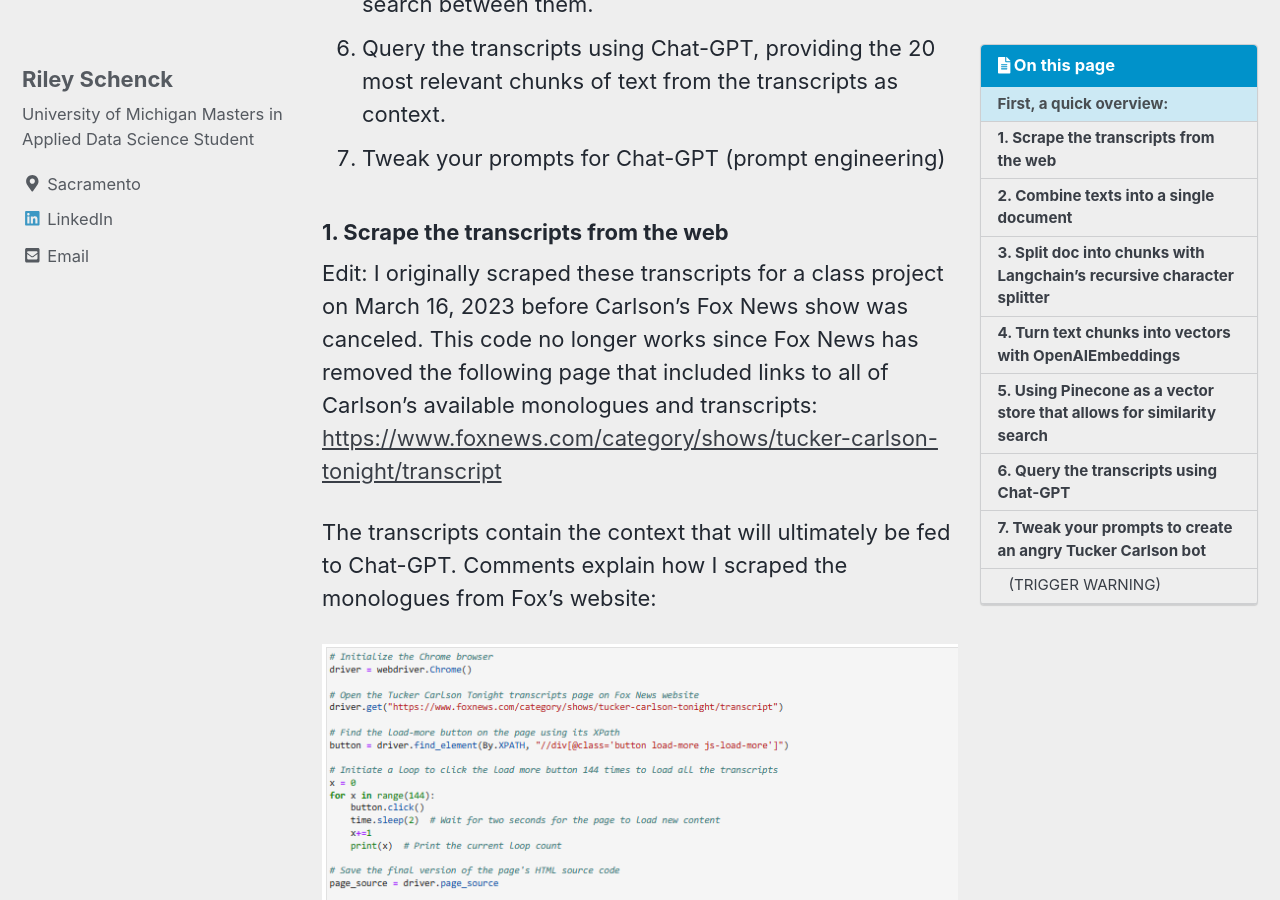
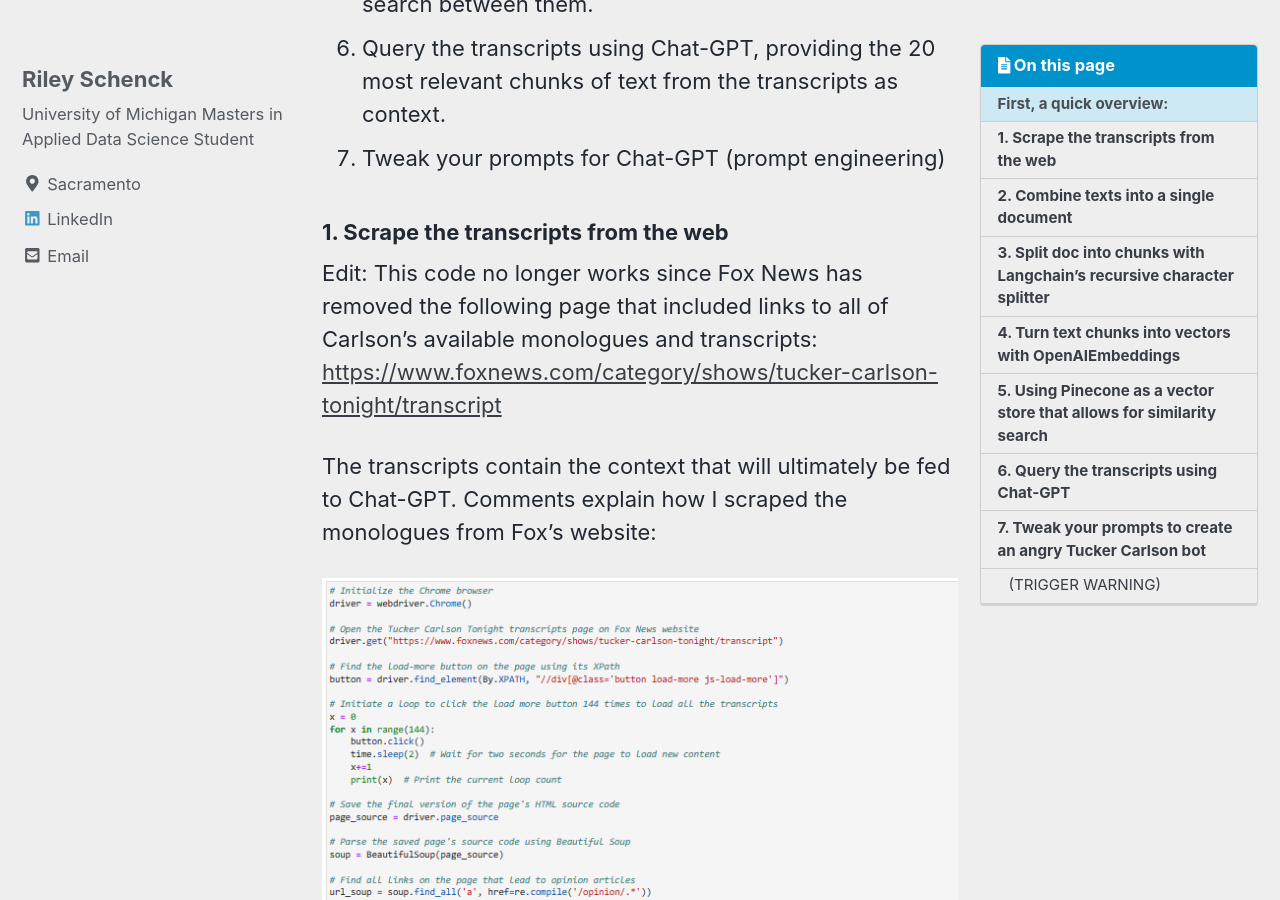
Before and after one commit to rileyschenck/website, a Jekyll site: the page built from _posts/2023-07-07-Tucker-GPT.md, in a window 1280 px wide and 900 px high, scrolled down 2480 px. Built offline with Jekyll 4.4.1, drawn with Linux system fonts in a browser that asks for light colours; cached includes are drawn as plain includes; nearby versions of some CDN libraries; a script that is not in the unit is left out.

Commit message:
Update 2023-07-07-Tucker-GPT.md

```diff
--- a/_posts/2023-07-07-Tucker-GPT.md
+++ b/_posts/2023-07-07-Tucker-GPT.md
@@ -28,7 +28,7 @@ Steps:
 7. Tweak your prompts for Chat-GPT (prompt engineering)
 
 ### 1. Scrape the transcripts from the web
-Edit: I originally scraped these transcripts for a class project on March 16, 2023 before Carlson's Fox News show was canceled. This code no longer works since Fox News has removed the following page that included links to all of Carlson's available monologues and transcripts: [https://www.foxnews.com/category/shows/tucker-carlson-tonight/transcript](https://www.foxnews.com/category/shows/tucker-carlson-tonight/transcript)
+Edit: This code no longer works since Fox News has removed the following page that included links to all of Carlson's available monologues and transcripts: [https://www.foxnews.com/category/shows/tucker-carlson-tonight/transcript](https://www.foxnews.com/category/shows/tucker-carlson-tonight/transcript)
 
  The transcripts contain the context that will ultimately be fed to Chat-GPT. Comments explain how I scraped the monologues from Fox's website:
 
```
